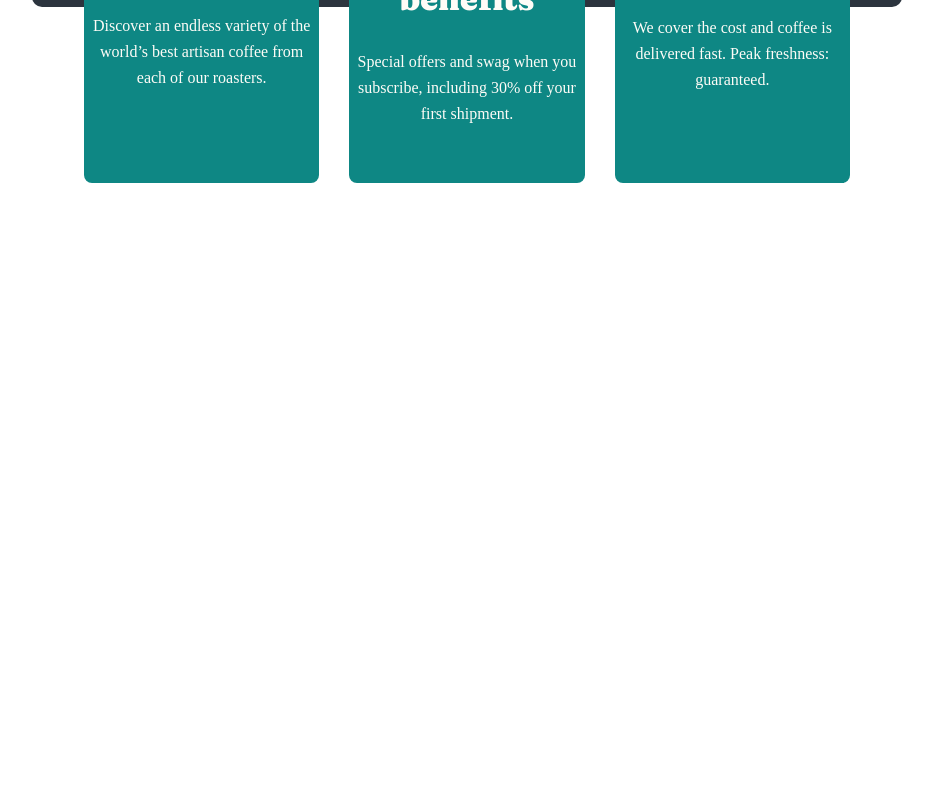
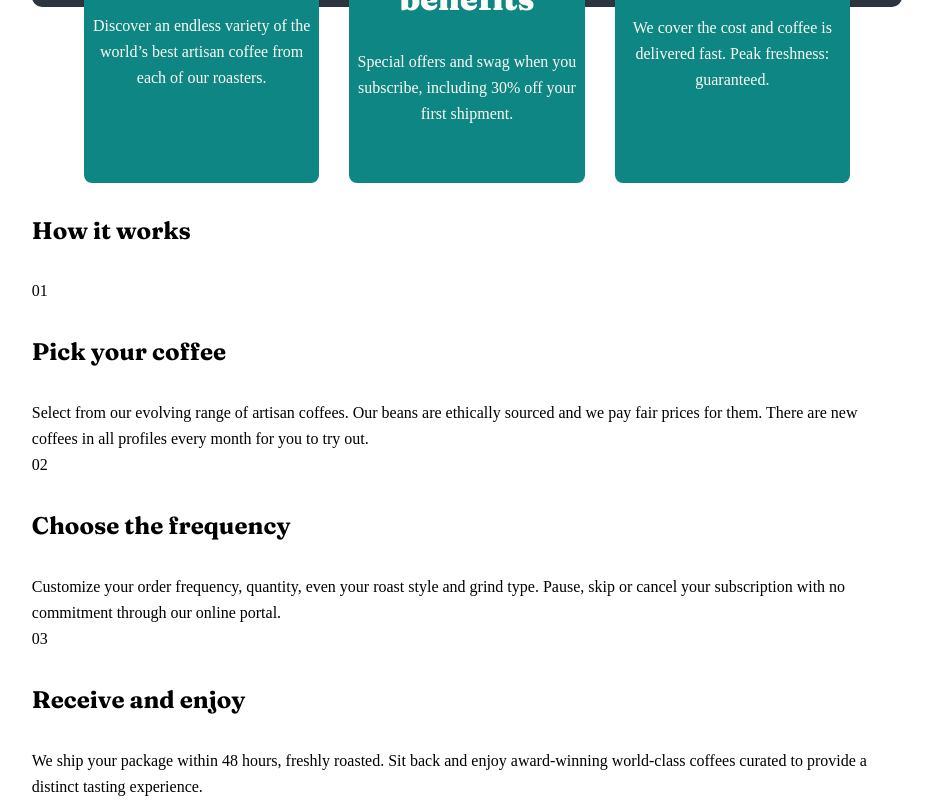
Before and after one commit to DavyFungALoi/coffee-subscription, a React (Create React App) app: page / in a window 1280 px wide. Shown: the part 2174-2974 px from the top of the page, without its empty margins (173-1106 px from the left). Before the commit the page ends 2357 px from the top, so only its background shows below. Built offline with nearby package versions, Linux system fonts and the light colour scheme.

Commit message:
added steps-data

```diff
--- a/src/App.scss
+++ b/src/App.scss
@@ -2,6 +2,7 @@
 @import "styles/Components/header";
 @import "styles/Components/productCard";
 @import "styles/Components/uspCard";
+@import "styles/Components/step";
 @import "styles/Screens/HomeScreen";
 @import "styles/buttons";
 
--- /dev/null
+++ b/src/Components/Step.js
@@ -0,0 +1,14 @@
+import React from "react";
+
+const Step = (props) => {
+  const { title, id, description, step } = props;
+  return (
+    <div className="Step-Container" key={id}>
+      <div className="Step-count">{step}</div>
+      <h4>{title}</h4>
+      <div className="Step-Container__Description">{description}</div>
+    </div>
+  );
+};
+
+export default Step;
--- a/src/Screens/HomeScreen.js
+++ b/src/Screens/HomeScreen.js
@@ -4,6 +4,8 @@
 import productData from "../assets/productdata";
 import UspCard from "../Components/UspCard.js";
 import uspData from "../assets/uspdata";
+import Step from "../Components/Step";
+import stepData from "../assets/stepsdata.js";
 
 const HomeScreen = () => {
   return (
@@ -62,6 +64,21 @@
           ))}
         </div>
       </div>
+      <div className="how-it-works-container">
+        <h4>How it works</h4>
+
+        <div className="how-it-works-container__steps-container">
+          {stepData.map((step) => (
+            <Step
+              key={step.id}
+              title={step.title}
+              description={step.description}
+              id={step.id}
+              step={step.step}
+            ></Step>
+          ))}
+        </div>
+      </div>
     </div>
   );
 };
--- /dev/null
+++ b/src/assets/stepsdata.js
@@ -0,0 +1,24 @@
+const stepsData = [
+  {
+    title: "Pick your coffee",
+    description:
+      "Select from our evolving range of artisan coffees. Our beans are ethically sourced and we pay fair prices for them. There are new coffees in all profiles every month for you to try out.",
+    id: 1,
+    step: "01",
+  },
+  {
+    title: "Choose the frequency",
+    description:
+      "Customize your order frequency, quantity, even your roast style and grind type. Pause, skip or cancel your subscription with no commitment through our online portal.",
+    id: 2,
+    step: "02",
+  },
+  {
+    title: "Receive and enjoy",
+    description:
+      "We ship your package within 48 hours, freshly roasted. Sit back and enjoy award-winning world-class coffees curated to provide a distinct tasting experience.",
+    id: 3,
+    step: "03",
+  },
+];
+export default stepsData;
```
Also changed, not shown: src/styles/Components/_step.scss (added).
